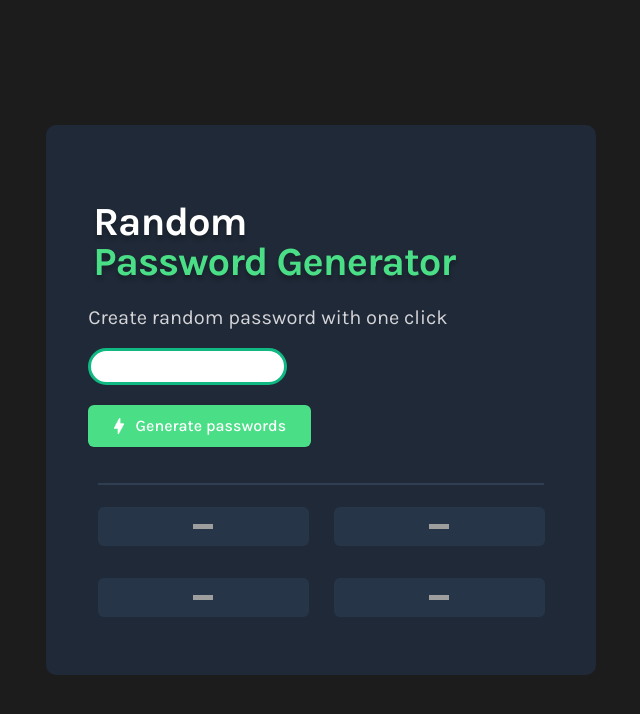
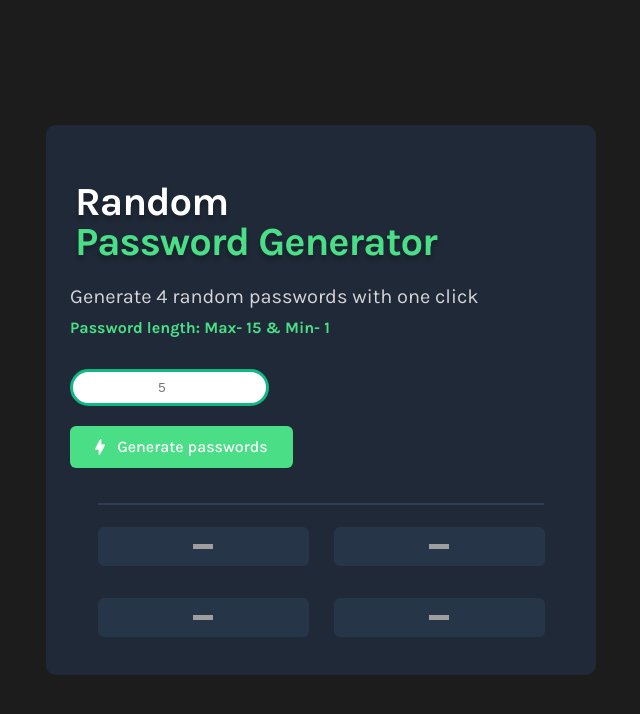
Before and after one commit to nitishparihar/passwordgenerator, a React (Create React App) app: page / in a window 1280 px wide. Shown: the top 714 px of the page, without its empty margins (319-959 px from the left). Built offline with nearby package versions, Linux system fonts and the light colour scheme; grey boxes are pictures that could not be loaded.

Commit message:
defining min max value

```diff
--- a/src/App.js
+++ b/src/App.js
@@ -6,7 +6,7 @@ import Dots from "./icons/dots.png"
 
 export default function App() {
   const [password, setPassword] = useState("")
-  const [inputvalue, setInputvalue] = useState("");
+  const [inputvalue, setInputvalue] = useState(5);
   const [copied1, setCopied1] = useState(false)
   const [copied2, setCopied2] = useState(false)
   const [copied3, setCopied3] = useState(false)
@@ -17,6 +17,16 @@ export default function App() {
   }
 
   function generatePassword() {
+    let maxError = []
+    for(let k = 0; k < 4; k++){
+      maxError[k] = ["Max Length 15"]
+    }
+
+    let minError = []
+    for(let m = 0; m < 4; m++){
+      minError[m] = ["Min Length 1"]
+    }
+
     var results = []
     for (let j = 0; j < 4; j++) {
       var result = ""
@@ -27,7 +37,13 @@ export default function App() {
       }
       results[j] = result
     }
-    setPassword(results)
+    if(inputvalue > 15){
+      setPassword(maxError)
+    } else if(inputvalue <= 0){
+    setPassword(minError)
+    } else {
+      setPassword(results)
+    }
   }
 
   function copy1() {
@@ -70,8 +86,9 @@ export default function App() {
     <main>
       <div className="header">
         <h1 className="heading">Random<br /><span className="highlighted">Password Generator</span></h1>
-        <h2 className="subtitle">Create random password with one click</h2>
-        <input id="input-box" type="number" onChange={handleChange}/>
+        <h2 className="subtitle">Generate 4 random passwords with one click</h2>
+        <p className="subtitle-1">Password length: Max- 15 & Min- 1</p>
+        <input id="input-box" type="number" placeholder="5" onChange={handleChange}/>
         <button className="generate-btn" onClick={generatePassword}><img src={Lightning} alt="Password Generator"/>Generate passwords</button>
       </div>
       <hr />
--- a/src/index.css
+++ b/src/index.css
@@ -71,8 +71,14 @@ body, main {
     font-weight: 400;
     font-size: 20px;
     line-height: 28px;
+    color: var(--mediumgray);
+}
 
-    color: var(--mediumgray);
+.subtitle-1 {
+    color: var(--green);
+    font-weight: 700;
+    margin-top: -10px;
+    margin-bottom: 2em;
 }
 
 .generate-btn {
```
